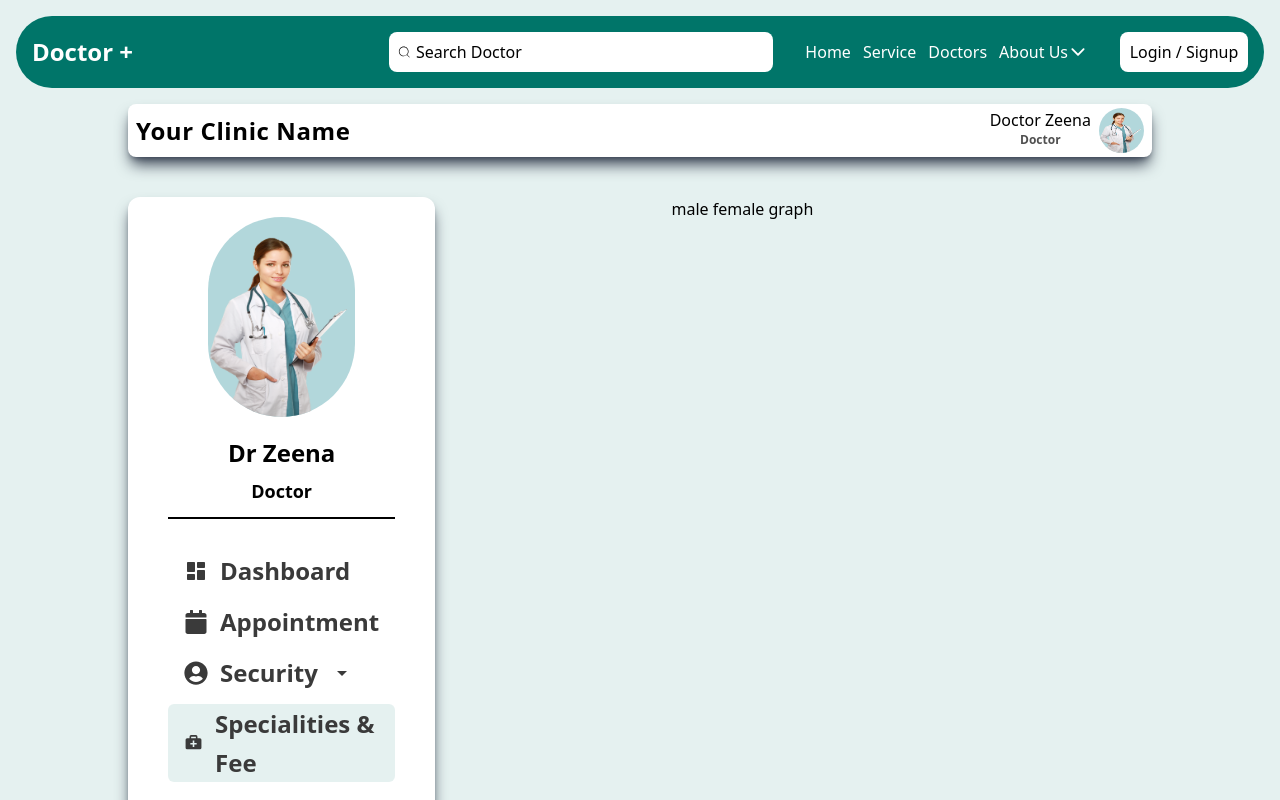
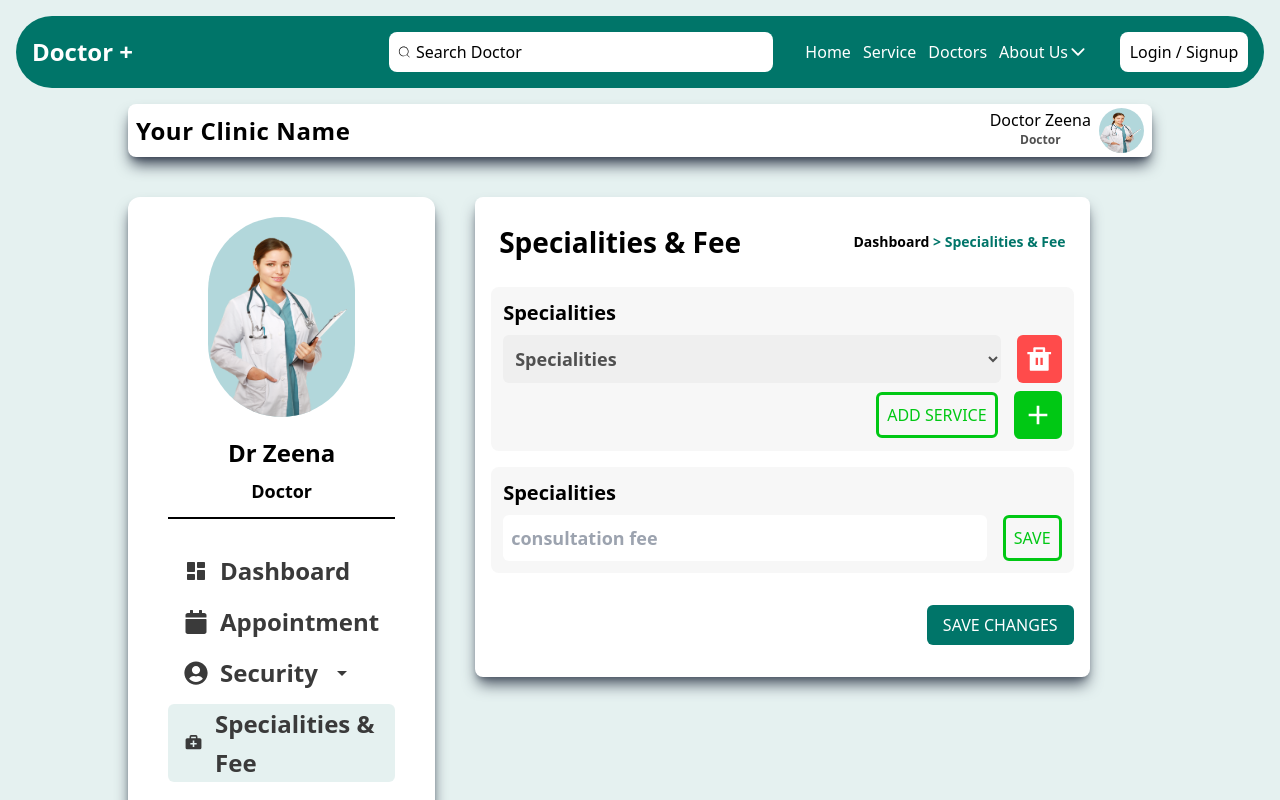
Before and after one commit to Anureng/doctors_dashboard, a React (Create React App) app: page /fees in a window 1280 px wide. Shown: the top 800 px of the page. Built offline with nearby package versions, Linux system fonts and the light colour scheme.

Commit message:
fee done

```diff
--- a/src/pages/FeesDashboard.js
+++ b/src/pages/FeesDashboard.js
@@ -3,6 +3,8 @@ import NavBar from '../components/Navbar';
 import Footer from '../components/Footer';
 import NavbarDashboard from '../components/NavbarDashboard';
 import SidePanel from '../components/SidePanel';
+import { RiDeleteBinFill } from "react-icons/ri";
+import { MdAdd } from "react-icons/md";
 
 const FeesDashboard = () => {
   return (
@@ -14,8 +16,48 @@ const FeesDashboard = () => {
         <div className='w-[30%] hidden md:inline-flex'>
           <SidePanel />
         </div>
-        <div className='w-[60%]'>
-          male female graph
+        <div className='md:w-[60%]'>
+          <div className='bg-white mx-auto md:ml-10 p-4 shadow-lg shadow-gray-600 w-full max-w-4xl rounded-lg gap-4 flex flex-col'>
+            <div className='flex flex-col md:flex-row justify-between items-center p-2'>
+              <h1 className='text-[24px] md:text-[28px] font-semibold'>Specialities & Fee</h1>
+              <div className='text-sm font-semibold text-center md:text-right mt-2 md:mt-0'>
+                Dashboard  <span className='text-[#007569]'>{'>'} Specialities & Fee</span>
+              </div>
+            </div>
+            <div className='flex flex-col gap-2 bg-[#F7F7F7] p-3 rounded-lg'>
+              <h2 className='text-xl  font-semibold text-start'>Specialities</h2>
+              <div className='flex  gap-4'>
+                <select
+                  name='delete_reason'
+                  className='w-full  focus:no-underline p-2  outline-none text-lg text-[#505050] font-semibold rounded-md'>
+                  <option value=''>Specialities</option>
+                  <option value='Dentist'>Dentist</option>
+                  <option value='Neurologist'>Neurologist</option>
+                  <option value='Eye_Specialist'>Eye Specialist</option>
+                  <option value='Gynecologist'>Gynecologist</option>
+                  <option value='other'>Other</option>
+                </select>
+                <RiDeleteBinFill className='text-5xl bg-[#FF4B4B] text-white  rounded-md p-2 ' />
+              </div>
+              <div className='flex gap-4  justify-end items-center'>
+                <button className='text-[#00C814] border-[3px] rounded-md p-2 border-[#00C814] '>ADD SERVICE</button>
+                <MdAdd className='text-5xl bg-[#00C814] text-white  rounded-md p-2 ' />
+              </div>
+            </div>
+
+
+
+            <div className='flex flex-col gap-2 bg-[#F7F7F7] p-3 rounded-lg'>
+              <h2 className='text-xl  font-semibold text-start'>Specialities</h2>
+              <div className='flex  gap-4 flex-row'>
+                <input className='w-full  focus:no-underline p-2  outline-none text-lg text-[#505050] font-semibold rounded-md' placeholder='consultation fee' type='text' />
+                <button className='text-[#00C814] border-[3px] p-2 rounded-md  border-[#00C814] '>SAVE</button></div>
+            </div>
+
+            <div className='mb-4 mt-4 flex justify-center md:justify-end'>
+              <button className='text-white hover:bg-[#2f5854] bg-[#007569] py-2 px-4 rounded-md'>SAVE CHANGES</button>
+            </div>
+          </div>
         </div>
       </section>
 
```
